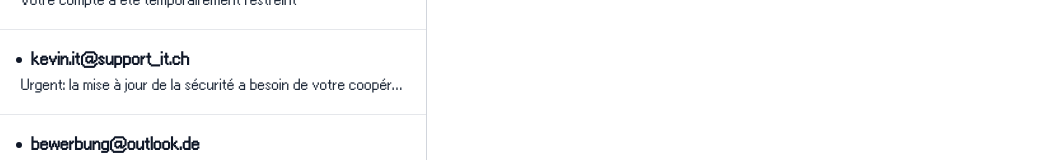
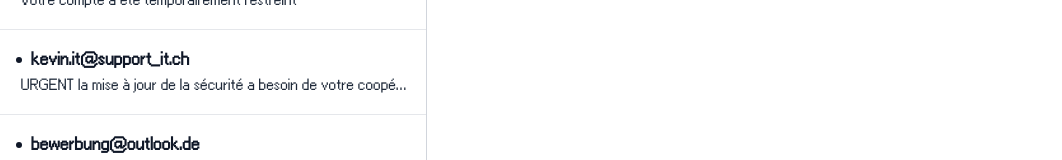
Before and after one commit to EllipseHEP/portes95, a Nuxt app: page /mailclient in a window 1280 px wide. Shown: the part 225-385 px from the top of the page, without its empty margins (0-1062 px from the left). Built offline with nearby package versions, Linux system fonts and the light colour scheme; a web font is replaced by a local one.

Commit message:
Réglages

```diff
--- a/components/apps/Mail.vue
+++ b/components/apps/Mail.vue
@@ -60,7 +60,7 @@ const mails = ref([
   {
     id: 1,
     sender: 'security-alert@m1crosoft-support.com',
-    subject: 'Urgent: tentative de connexion inhabituelle détectée sur votre compte Microsoft',
+    subject: 'URGENT tentative de connexion inhabituelle détectée sur votre compte Microsoft',
     date: '2025-05-22',
     body1: `Bonjour,
 
--- a/pages/mailclient.vue
+++ b/pages/mailclient.vue
@@ -115,7 +115,7 @@ Votre équipe de sécurité PayPal`,
   {
     id: 4,
     sender: 'kevin.it@support_it.ch',
-    subject: 'Urgent: la mise à jour de la sécurité a besoin de votre coopération',
+    subject: 'URGENT la mise à jour de la sécurité a besoin de votre coopération',
     date: '2025-05-19',
     body: `Hallo Max,
 
```
